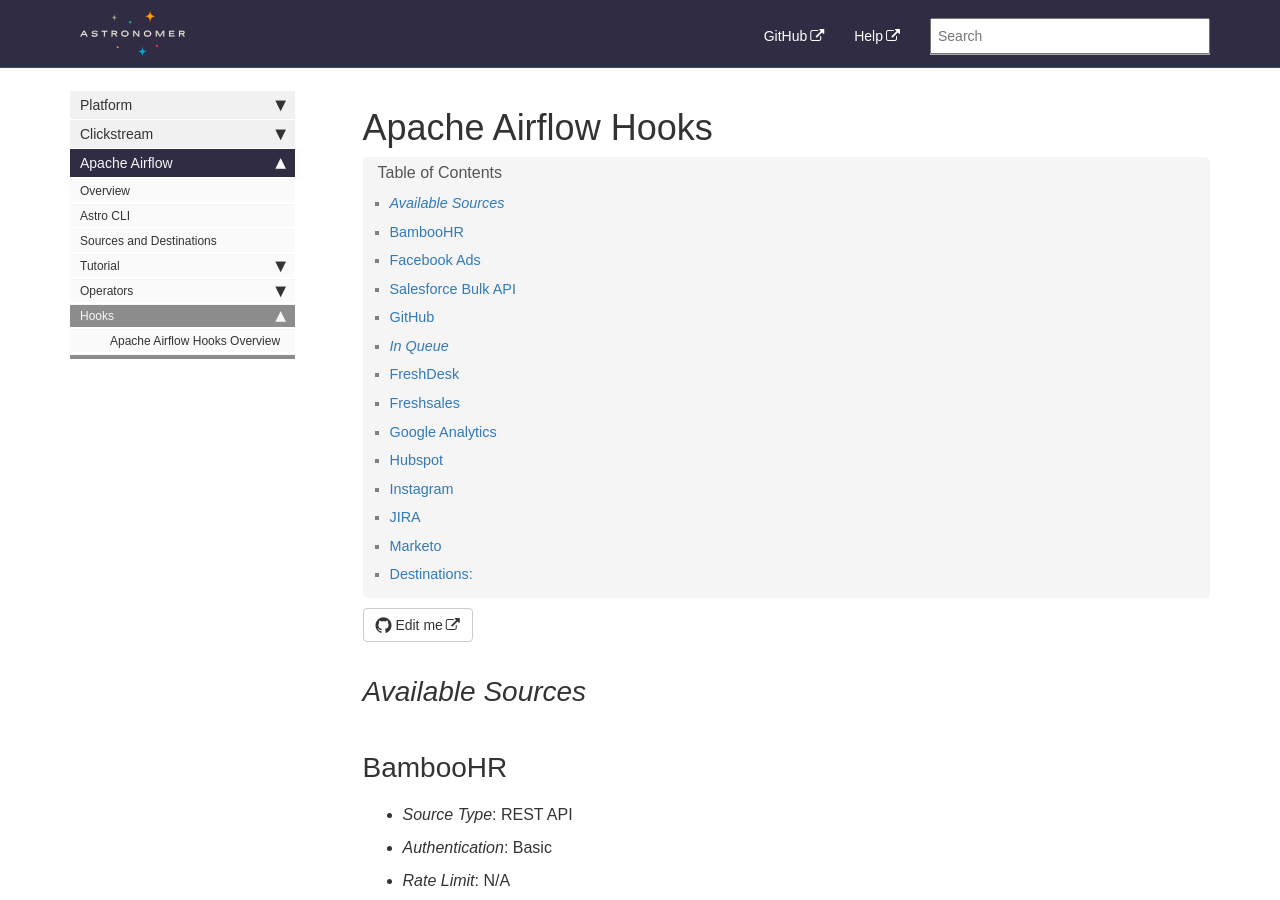
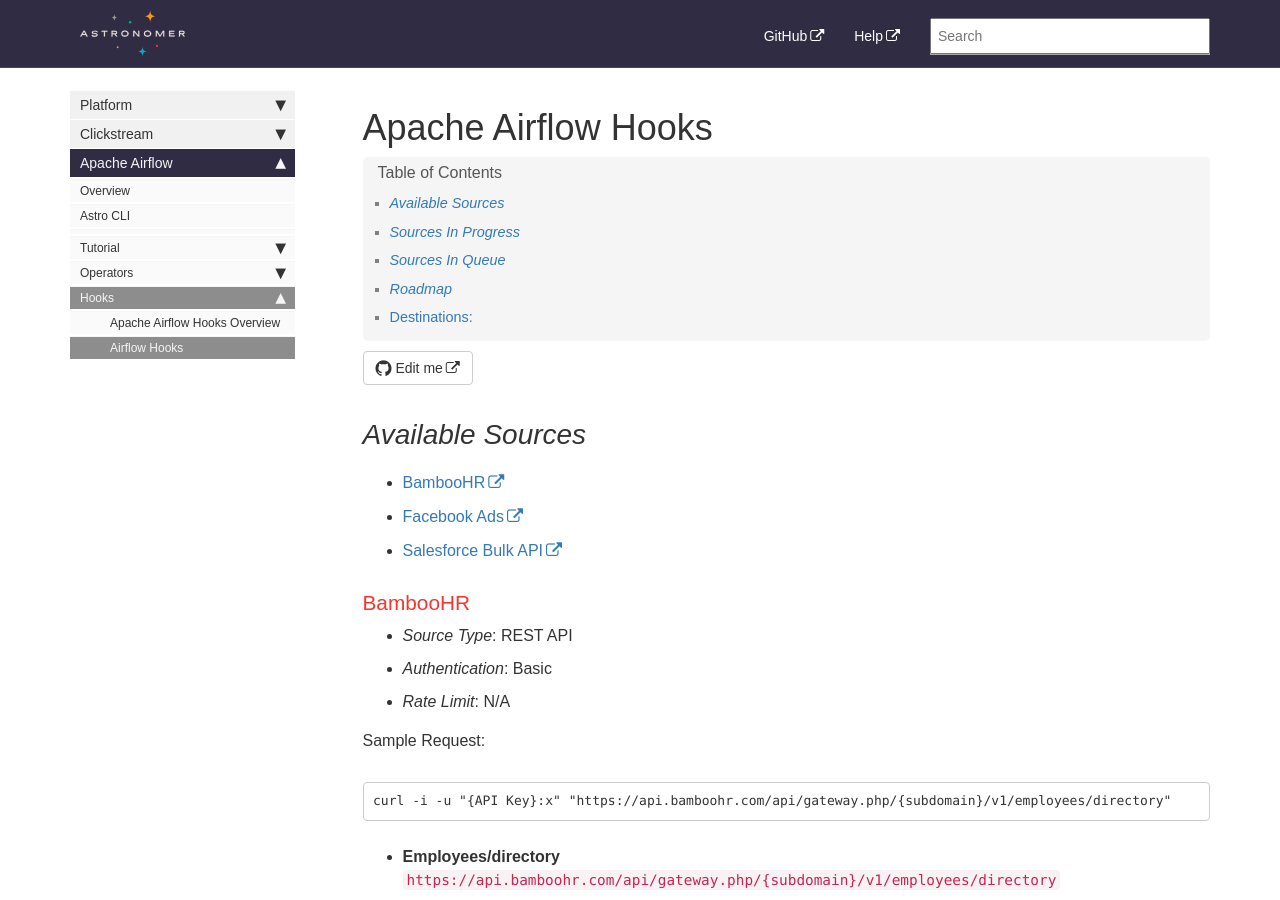
Before and after one commit to petedejoy/documentation, a Jekyll site: the page built from v2/apache_airflow/hooks/hooks.md, in a window 1280 px wide and 900 px high. Built offline with Jekyll 4.4.1, drawn with Linux system fonts in a browser that asks for light colours; nearby versions of some CDN libraries; some web fonts are replaced; comment, search, counter and statistics services are not loaded; some of the changed text lies outside the part shown.

Commit message:
formatting fixes

````diff
--- a/_data/sidebars/platform_sidebar.yml
+++ b/_data/sidebars/platform_sidebar.yml
@@ -278,7 +278,7 @@ entries:
       url: /v2/apache_airflow/cli.html
       output: web, pdf
 
-    - title: Sources and Destinations
+    - [//]: Sources and Destinations
       url: /v2/apache_airflow/sources-and-destinations.html
       output: web, pdf
 
@@ -331,6 +331,6 @@ entries:
           url: /v2/apache_airflow/hooks/overview.html
           output: web, pdf
 
-        - [title]: Airflow Hooks
+        - title: Airflow Hooks
           url: /v2/apache_airflow/hooks/hooks.html
           output: web, pdf"
--- a/v2/apache_airflow/hooks/hooks.md
+++ b/v2/apache_airflow/hooks/hooks.md
@@ -101,7 +104,7 @@ curl -i -u "{API Key}:x" "https://api.bamboohr.com/api/gateway.php/{subdomain}/v
 </table>
 ```
 
-## Facebook Ads
+### Facebook Ads
 
 - _Source Type_: REST-based API.
 - _Authentication_: OAuth (Token)
@@ -121,7 +124,7 @@ curl -i -u "{API Key}:x" "https://api.bamboohr.com/api/gateway.php/{subdomain}/v
 	- Error, Code: 17, Message: User request limit reached
 ```
 
-## Salesforce Bulk API
+### Salesforce Bulk API
 
 - _Source Type_: REST API
 - _Authentication_: Basic
@@ -135,9 +138,9 @@ SELECT Id, Name FROM Account LIMIT 10
 ```
 **Note:** While the SOAP and REST APIs return compound fields, the Bulk Query API does not support returning compound fields. The components of a compound field may be returned through the Bulk API, however. Example: "Name" is a compound field not returned through the Bulk API, while it's components, "First Name" and "Last Name" are returned through the Bulk API. Further reading: https://help.salesforce.com/articleView?id=000204592&type=1
 
-# _In Progress_
+## _Sources In Progress_
 
-## GitHub
+### GitHub
 
 - _Source Type_: REST v3 -- (GraphQL v4 API currently unsupported)
 - _Authentication_: Basic Authentication via Personal Token
@@ -456,7 +459,15 @@ Reference: https://developer.github.com/v3/
   }
 ```
 
-## _In Queue_
+## _Sources In Queue_
+- [AutoPilot](https://docs.astronomer.io/v2/apache_airflow/hooks/hooks.html#autopilot)
+- [FreshDesk](https://docs.astronomer.io/v2/apache_airflow/hooks/hooks.html#freshdesk)
+- [Freshsales](https://docs.astronomer.io/v2/apache_airflow/hooks/hooks.html#freshsales)
+- [Google Analytics](https://docs.astronomer.io/v2/apache_airflow/hooks/hooks.html#google-analytics)
+- [Hubspot](https://docs.astronomer.io/v2/apache_airflow/hooks/hooks.html#hubspot)
+- [Instagram](https://docs.astronomer.io/v2/apache_airflow/hooks/hooks.html#instagram)
+- [JIRA](https://docs.astronomer.io/v2/apache_airflow/hooks/hooks.html#jira)
+- [Marketo](https://docs.astronomer.io/v2/apache_airflow/hooks/hooks.html#marketo)
 
 ### AutoPilot
 
@@ -474,7 +485,7 @@ Reference: https://developer.github.com/v3/
 - Get custom fields
 - List journeys with API triggers
 
-## FreshDesk
+### FreshDesk
 
 - _Source Type_: RESTful API
 - _Authentication_: API key or Basic Auth
@@ -502,13 +513,13 @@ Reference: https://developer.github.com/v3/
 - Business Hours - List All Business Hours
 - SLA Policies - List All SLA Policies
 
-## Freshsales
+### Freshsales
 
 - _Source Type_: REST API
 - _Authentication_: Basic or API toekn
 - _Rate Limit_: N/A
 
-## Google Analytics
+### Google Analytics
 
 - _Source Type_:
 - _Authentication_: OAuth2
@@ -593,7 +604,7 @@ Reference: https://developer.github.com/v3/
   }
   ```
 
-## Hubspot
+### Hubspot
 
 - _Source Type_: REST
 - _Authentication_: API key (OAuth is strongly encouraged and required to become an featured integration)
@@ -739,7 +750,7 @@ Optional parameters:
 
 ```
 
-## Instagram
+### Instagram
 
 - _Source Type_: REST API
 - _Authentication_: OAuth 2.0
@@ -752,13 +763,13 @@ Global rate limits are applied inclusive of all API calls made by an app per acc
 |Sandbox	  |500 / hour               |
 |Live	          |5000 / hour              |
 
-## JIRA
+### JIRA
 
 - _Source Type_: REST API
 - _Authentication_: OAuth 1.0 or Basic
 - _Rate Limit_: 500 API requests per 5 minutes. Once you exceed the limit, calls will return HTTP status 429 and a message telling you that you've been limited.
 
-## Marketo
+### Marketo
 
 - _Source Type_: REST API
 - _Authentication_: Basic
@@ -1169,7 +1180,7 @@ https://541-SJO-620.mktorest.com/rest/v1/list/57777/leads.json?access_token=ad06
 }
 ```
 
-# _Roadmap_
+## _Roadmap_
 
 ### FTP
 
````
Also changed, not shown: other parts of v2/apache_airflow/hooks/hooks.md (+4 -1 lines).
